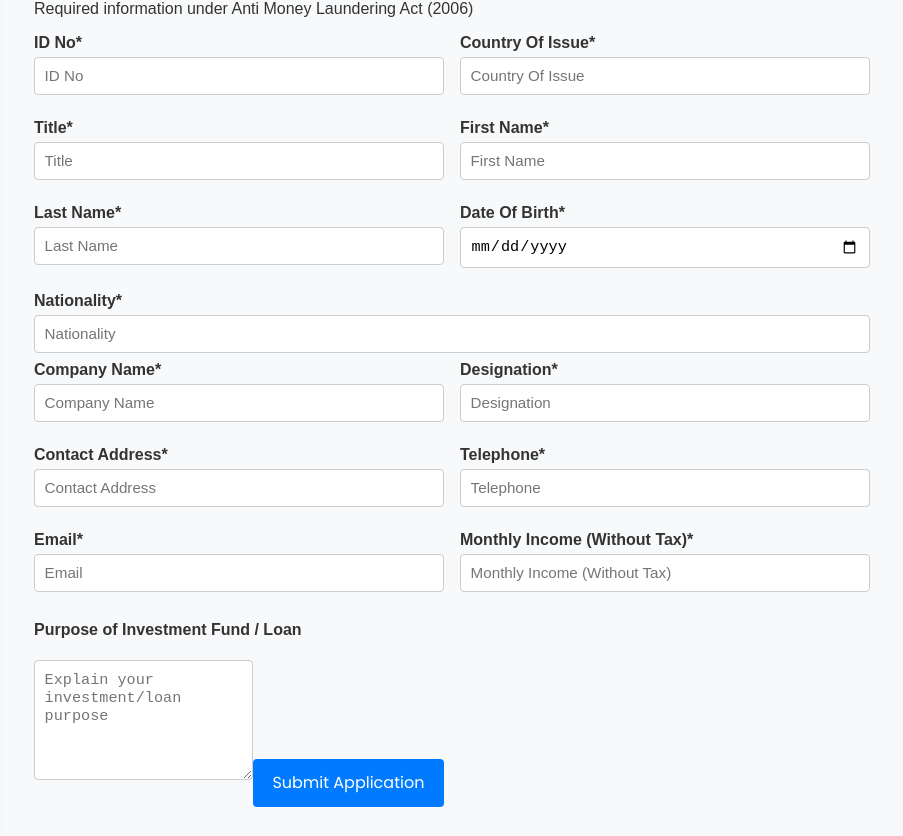
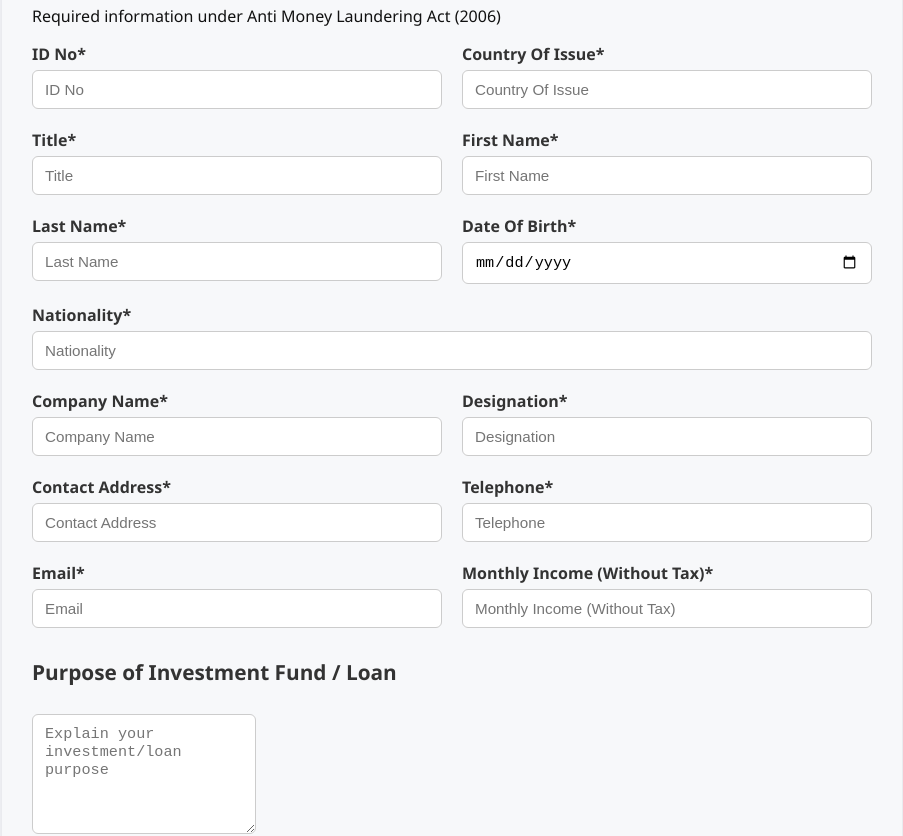
Before and after one commit to Hyperion-Astra/fincounty, a React (Vite) app: page /apploan in a window 1280 px wide. Shown: the part 227-1063 px from the top of the page, without its empty margins (188-1091 px from the left). Built offline with nearby package versions, Linux system fonts and the light colour scheme; no server answers.

Commit message:
same as next

```diff
--- a/src/pages/AppLoan.css
+++ b/src/pages/AppLoan.css
@@ -1,22 +1,35 @@
 /* Container */
 .application-form {
   max-width: 900px;
-  margin: 2rem auto;
-  padding: 2rem;
-  background: #f8f9fa;
-  border-radius: 8px;
-  font-family: Arial, sans-serif;
+  margin: 40px auto;
+  padding: 30px;
+  background-color: #f7f8fa;
+  border-radius: 12px;
+  box-shadow: 0 4px 12px rgba(0, 0, 0, 0.1);
+  font-family: 'Segoe UI', Tahoma, Geneva, Verdana, sans-serif;
+}
+
+/* Headings */
+.application-form h2 {
+  font-size: 1.8rem;
+  margin-bottom: 10px;
+  color: #222;
+}
+
+.application-form h4 {
+  margin-top: 30px;
+  font-size: 1.3rem;
   color: #333;
 }
 
-/* Rows */
+/* Form Rows */
 .form-row {
   display: flex;
   flex-wrap: wrap;
-  gap: 1rem;
+  gap: 20px;
+  margin-bottom: 20px;
 }
 
-/* Columns */
 .form-col {
   flex: 1 1 45%;
   display: flex;
@@ -25,71 +38,78 @@
 
 /* Labels */
 .form-label {
-  margin-bottom: 0.3rem;
-  font-weight: bold;
+  font-weight: 600;
+  margin-bottom: 5px;
+  color: #333;
 }
 
-/* Inputs */
-.form-input, .form-input-file, .form-textarea {
-  padding: 0.6rem;
+/* Inputs & Textareas */
+.form-input,
+.form-textarea {
+  padding: 10px 12px;
   border: 1px solid #ccc;
-  border-radius: 4px;
+  border-radius: 6px;
   font-size: 0.95rem;
-  margin-bottom: 0.5rem;
+  transition: border 0.2s, box-shadow 0.2s;
 }
 
-/* Textarea */
+.form-input:focus,
+.form-textarea:focus {
+  outline: none;
+  border-color: #007bff;
+  box-shadow: 0 0 0 2px rgba(0, 123, 255, 0.15);
+}
+
 .form-textarea {
   resize: vertical;
   min-height: 120px;
 }
 
-/* Error message */
-.error-msg {
-  color: #d9534f;
-  font-size: 0.85rem;
-  margin-top: -0.2rem;
-  margin-bottom: 0.5rem;
+/* Error styling */
+.input-error {
+  border-color: #dc3545;
 }
 
-/* Button */
-.btn-submit, .btn-success, .btn-cancel {
-  padding: 0.7rem 1.2rem;
-  font-size: 1rem;
-  border-radius: 4px;
-  cursor: pointer;
-  border: none;
-  margin-top: 1rem;
+.error-msg {
+  font-size: 0.85rem;
+  color: #dc3545;
+  margin-top: 4px;
 }
 
+/* Submit button */
 .btn-submit {
+  width: 100%;
+  padding: 14px;
+  font-size: 1rem;
+  font-weight: 600;
+  color: #fff;
   background-color: #007bff;
-  color: #fff;
+  border: none;
+  border-radius: 8px;
+  cursor: pointer;
+  transition: background-color 0.2s, transform 0.1s;
+  margin-top: 15px;
+}
+
+.btn-submit:hover:not(:disabled) {
+  background-color: #0069d9;
+  transform: translateY(-1px);
 }
 
 .btn-submit:disabled {
-  opacity: 0.7;
+  background-color: #6c757d;
   cursor: not-allowed;
 }
 
-.btn-success {
-  background-color: #28a745;
-  color: #fff;
-}
-
-.btn-cancel {
-  background-color: #fff;
-  border: 1px solid #6c757d;
-  color: #6c757d;
-}
-
-/* Confirmation message */
+/* Confirmation Message */
 .confirmation-msg {
-  margin-top: 1rem;
-  padding: 0.8rem;
-  background: #d4edda;
-  color: #155724;
-  border-radius: 4px;
+  margin-top: 15px;
+  padding: 12px;
+  background-color: #d1e7dd;
+  border: 1px solid #badbcc;
+  border-radius: 6px;
+  color: #0f5132;
+  font-weight: 500;
 }
 
 /* Modal */
@@ -99,7 +119,7 @@
   left: 0;
   width: 100%;
   height: 100%;
-  background: rgba(0,0,0,0.4);
+  background-color: rgba(0, 0, 0, 0.55);
   display: flex;
   justify-content: center;
   align-items: center;
@@ -107,22 +127,72 @@
 }
 
 .modal-box {
-  background: #fff;
-  padding: 2rem;
-  border-radius: 8px;
+  background-color: #fff;
+  padding: 25px 30px;
+  border-radius: 12px;
+  max-width: 500px;
   width: 90%;
-  max-width: 500px;
+  box-shadow: 0 6px 20px rgba(0, 0, 0, 0.2);
   text-align: center;
+}
+
+.modal-box h5 {
+  margin-bottom: 12px;
+  font-size: 1.3rem;
+  color: #222;
+}
+
+.modal-box p {
+  margin: 8px 0;
+  color: #555;
+}
+
+.small-text {
+  font-size: 0.85rem;
+  color: #777;
 }
 
 .modal-actions {
   display: flex;
   justify-content: center;
-  gap: 1rem;
-  margin-top: 1rem;
+  gap: 15px;
+  margin-top: 20px;
 }
 
-.small-text {
-  font-size: 0.85rem;
-  color: #6c757d;
+.btn-success {
+  padding: 10px 18px;
+  background-color: #28a745;
+  border: none;
+  border-radius: 8px;
+  color: #fff;
+  font-weight: 600;
+  cursor: pointer;
 }
+
+.btn-success:hover {
+  background-color: #218838;
+}
+
+.btn-cancel {
+  padding: 10px 18px;
+  background-color: #6c757d;
+  border: none;
+  border-radius: 8px;
+  color: #fff;
+  font-weight: 600;
+  cursor: pointer;
+}
+
+.btn-cancel:hover {
+  background-color: #5a6268;
+}
+
+/* Responsive */
+@media (max-width: 768px) {
+  .form-col {
+    flex: 1 1 100%;
+  }
+  .application-form {
+    padding: 20px;
+  }
+}
```
